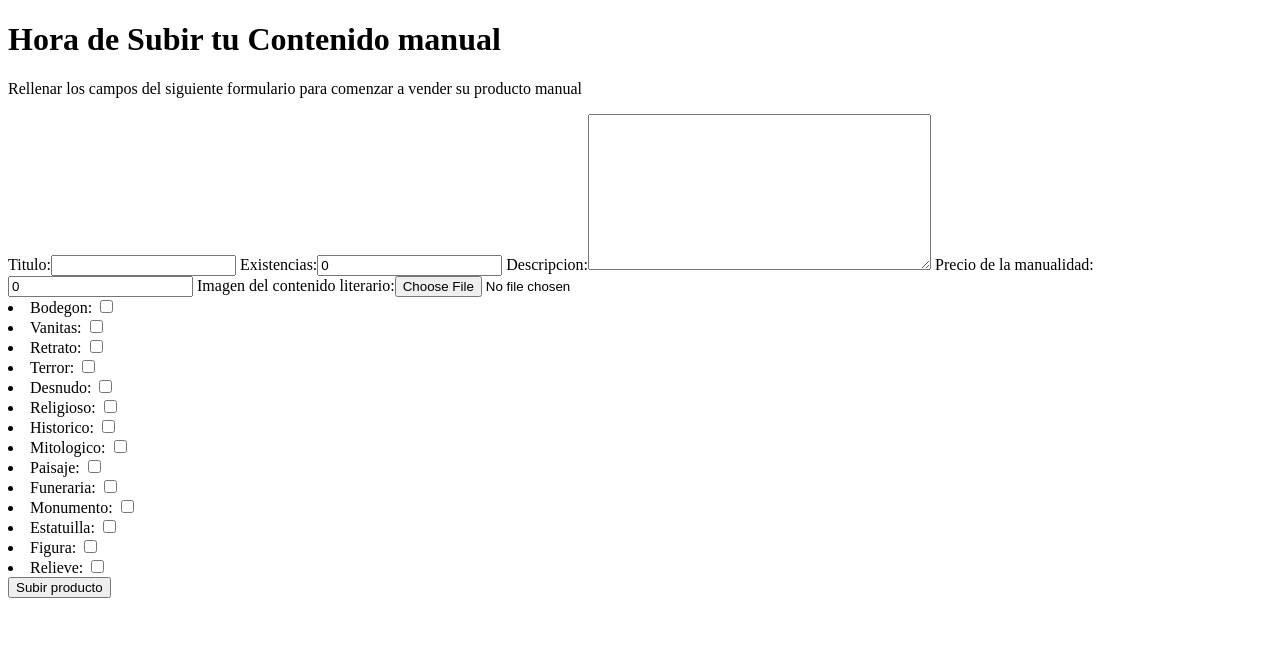
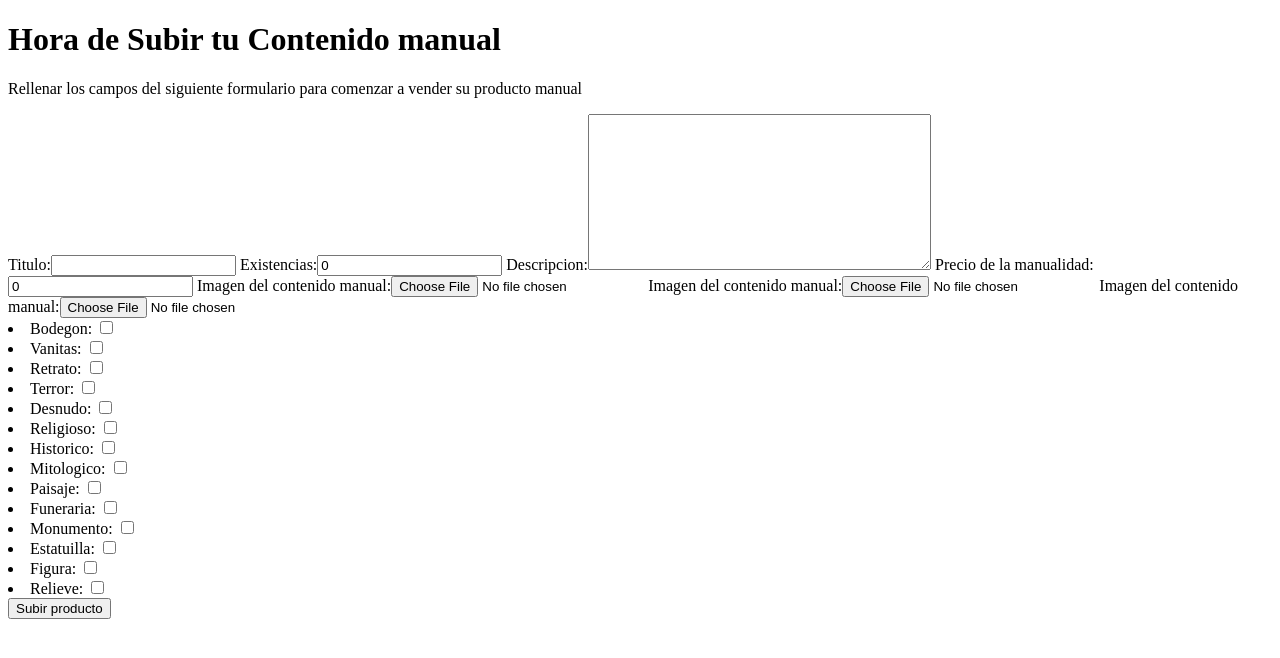
Before and after one commit to IngSw201910/ZonaCultura, a Django app: page /SubirManualidad in a window 1280 px wide. Shown: the top 658 px of the page. Run offline with Django 3.2, Linux system fonts and the light colour scheme; a user stored in the database is signed in.

Commit message:
3 fotos manual

```diff
--- a/Codigo/homePage/forms.py
+++ b/Codigo/homePage/forms.py
@@ -211,14 +211,18 @@ class contenidoManualForm(forms.ModelForm):
 		'existencias',
 		'descripcion',
 		'precioV',
-		'imagen'
+		'imagen',
+		'imagen2',
+		'imagen3'
 		]
 		labels={
 		'title':'Titulo',
 		'existencias':'Existencias',
 		'descripcion':'Descripcion',
 		'precioV':'Precio de la manualidad',
-		'imagen':'Imagen del contenido literario'
+		'imagen':'Imagen del contenido manual',
+		'imagen2':'Imagen del contenido manual',
+		'imagen3':'Imagen del contenido manual'
 		}
 		widgets={
  			#'formato':forms.CheckboxSelectMultiple(),
--- a/Codigo/homePage/models.py
+++ b/Codigo/homePage/models.py
@@ -64,6 +64,8 @@ class contenidoManualidad(models.Model):
 	genero=models.ForeignKey(GeneroManualidad, on_delete=models.SET_NULL, null=True)
 	precioV=models.IntegerField(default=0)
 	imagen=models.ImageField(upload_to='images/manualidades/covers/',default='images/manualidades/covers/default.jpg', null=True,blank=True )
+	imagen2=models.ImageField(upload_to='images/manualidades/covers/',default='images/manualidades/covers/default.jpg', null=True,blank=True )
+	imagen3=models.ImageField(upload_to='images/manualidades/covers/',default='images/manualidades/covers/default.jpg', null=True,blank=True )
 	puntaje=models.DecimalField(max_digits=5, decimal_places=2, blank=True, null=True, default=0.00)
 	canticomp=models.IntegerField(default=0)
 	def __str__(self):
--- a/Codigo/homePage/templates/mostrarManualidad.html
+++ b/Codigo/homePage/templates/mostrarManualidad.html
@@ -13,6 +13,8 @@
 <p>Precio: {{Manualidad.precioV}}</p>
 <p>Unidades disponibles: {{Manualidad.existencias}}</p>
 <p> Imagen: </p><img src="{{Manualidad.imagen.url}}">
+<p> Imagen: </p><img src="{{Manualidad.imagen2.url}}">
+<p> Imagen: </p><img src="{{Manualidad.imagen3.url}}">
 <p>Comentarios y calificaciones: </p>
 {% for comi in com %}
 <p></p>
```
Also changed, not shown: Codigo/db.sqlite3, Codigo/homePage/migrations/0045_auto_20190509_1811.py (added), Codigo/media/images/manualidades/covers/IMG-20151214-WA0068.jpg (added).
